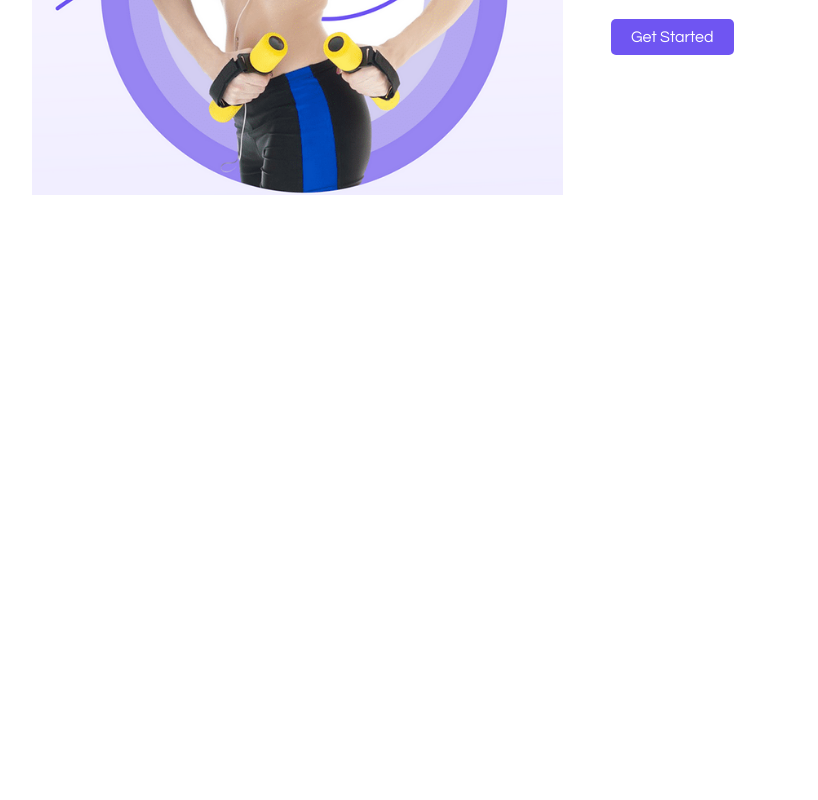
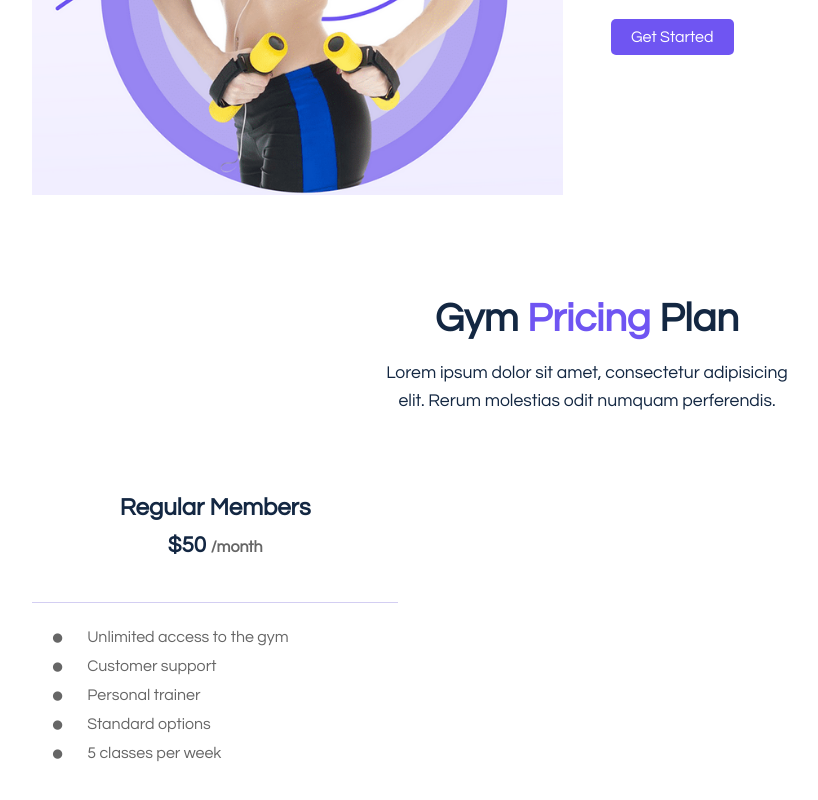
Before and after one commit to Edyane/Gym-website, a React (Create React App) app in the folder gym-website/: page / in a window 1280 px wide. Shown: the part 1473-2273 px from the top of the page, without its empty margins (53-871 px from the left). Before the commit the page ends 1721 px from the top, so only its background shows below. Built offline with nearby package versions, Linux system fonts and the light colour scheme.

Commit message:
Adicionando Preços

```diff
--- a/gym-website/src/App.js
+++ b/gym-website/src/App.js
@@ -4,6 +4,7 @@ import Header from "./components/Header/Header";
 import Hero from "./components/UI/Hero";
 import Exercises from "./components/UI/Exercises";
 import Start from "./components/UI/Start";
+import Pricing from "./components/UI/Pricing";
 
 function App() {
   return (
@@ -12,6 +13,7 @@ function App() {
       <Hero />
       <Exercises />
       <Start />
+      <Pricing />
     </>
   )
 }
--- /dev/null
+++ b/gym-website/src/components/UI/Pricing.jsx
@@ -0,0 +1,36 @@
+import React from "react";
+import "../../styles/Pricing.css";
+
+const Pricing = () => {
+    return <section>
+        <div className="container">
+            <div className="pricing__top">
+                <h2 className="section__title">Gym <span className="highlights">Pricing</span> Plan</h2>
+                <p>Lorem ipsum dolor sit amet, consectetur adipisicing <br></br> elit. Rerum molestias odit numquam
+                perferendis.</p>
+            </div>
+
+        {/* ------ Pricing Wrapper ------ */}
+        <div className="pricing__wrapper">
+            <div className="pricing__item">
+                <div className="pricing__card-top">
+                    <h2 className="section__title">Regular Members</h2>
+                    <h2 className="pricing section__title">$50 <span>/month</span></h2>
+                </div>
+
+                <div className="services">
+                    <ul>
+                        <li><span><i className="ri-checkbox-blank-circle-fill"></i></span> Unlimited access to the gym</li>
+                        <li><span><i className="ri-checkbox-blank-circle-fill"></i></span> Customer support</li>
+                        <li><span><i className="ri-checkbox-blank-circle-fill"></i></span> Personal trainer</li>
+                        <li><span><i className="ri-checkbox-blank-circle-fill"></i></span> Standard options</li>
+                        <li><span><i className="ri-checkbox-blank-circle-fill"></i></span> 5 classes per week</li>
+                    </ul>
+                </div>
+            </div>
+        </div>
+        </div>
+    </section>
+}
+
+export default Pricing;
--- /dev/null
+++ b/gym-website/src/styles/Pricing.css
@@ -0,0 +1,64 @@
+.pricing__top {
+    text-align: center;
+}
+
+.pricing__top h2 {
+    font-size: 2.5rem;
+    margin-bottom: 20px;
+}
+
+.pricing__top p {
+    font-size: 1.1rem;
+    color: var(--heading-color);
+    line-height: 28px;
+    margin-bottom: 50px;
+}
+
+.pricing__wrapper {
+    display: flex;
+    align-items: center;
+    justify-content: space-between;
+}
+
+.pricing__item {
+    box-shadow: rgba(0, 0, 0, 0,.15) 0px 5px 15px 0px;
+    border: 5px;
+    width: 33%;
+    background: #fff;
+}
+
+.pricing__card-top {
+    padding: 30px;
+    border-bottom: 1px solid #d3cef2;
+    text-align: center;
+}
+
+.pricing__card-top h2 {
+    font-size: 1.5rem;
+    margin-bottom: 0.9rem;
+}
+
+.pricing__card-top .pricing {
+    font-size: 1.4rem;
+}
+
+.pricing__card-top .pricing span {
+    font-size: 1rem;
+    color: #666;
+}
+
+.pricing__item .services {
+    padding: 20px;
+}
+
+.pricing__item .services ul li {
+    display: flex;
+    align-items: center;
+    column-gap: 1.5rem;
+    color: #666;
+    line-height: 28px;
+}
+
+.pricing__item .services ul li span i {
+   font-size: 0.7rem;
+}
```
